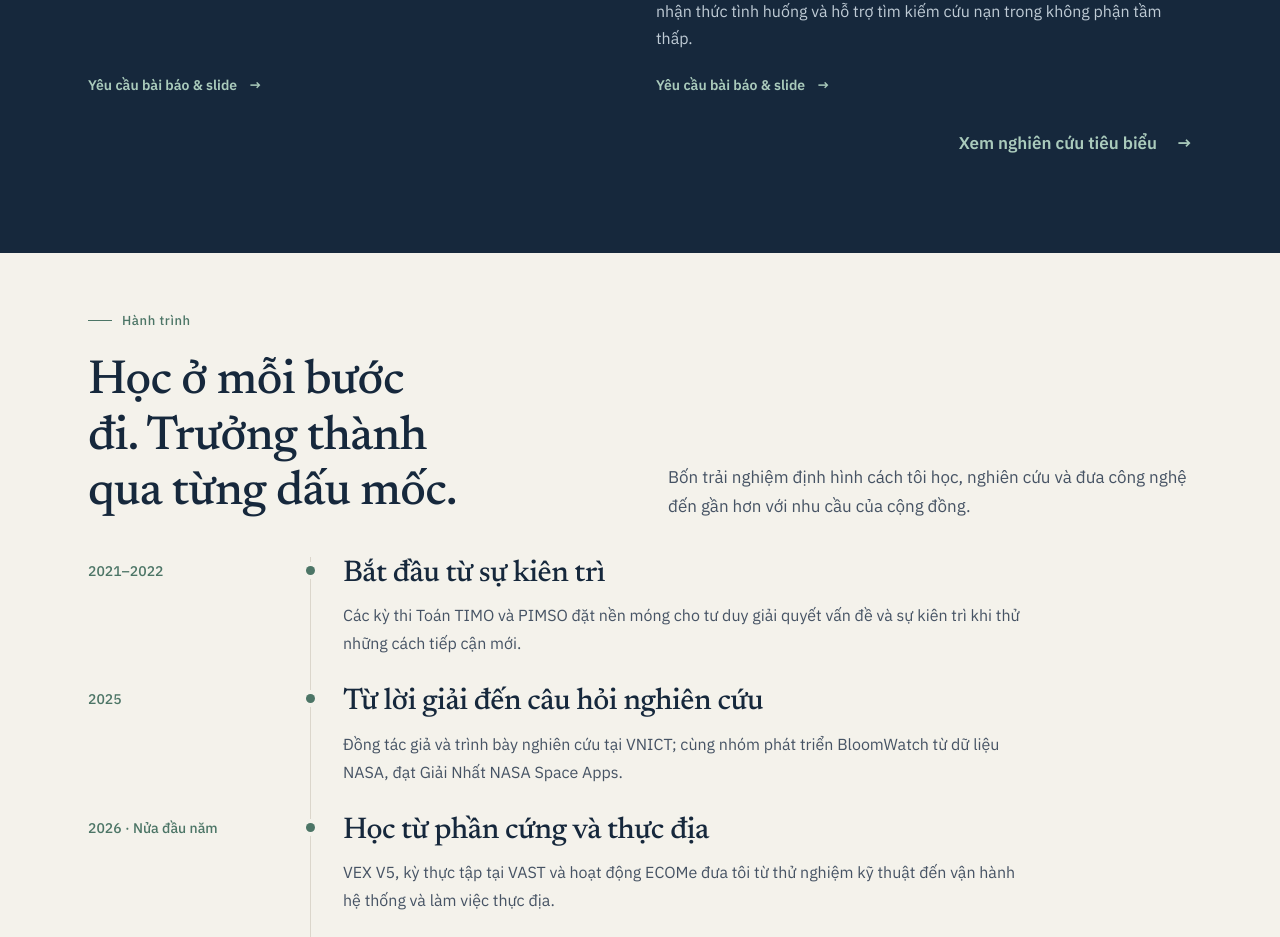
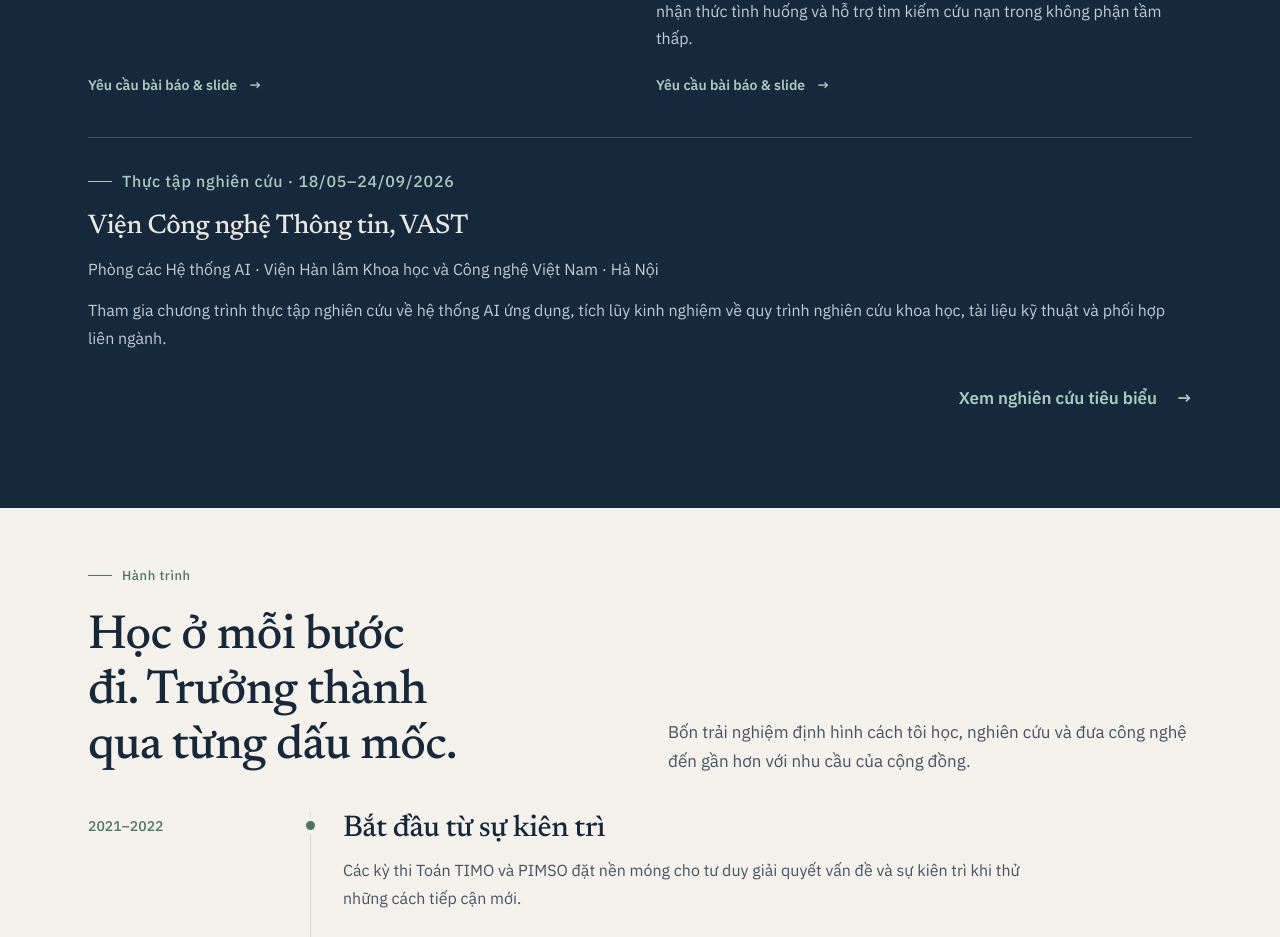
Before and after one commit to VuLeCoder/STEM-Sustainability-Portfolio, a Next.js app: page /vi/home in a window 1280 px wide. Shown: the part 4137-5074 px from the top of the page. Built offline with nearby package versions, Linux system fonts and the light colour scheme; no server answers; a web font is replaced by a local one.

Commit message:
feat(research): add research internship details and case studies to enhance portfolio

```diff
--- a/src/app/[locale]/home/home-editorial.css
+++ b/src/app/[locale]/home/home-editorial.css
@@ -257,3 +257,5 @@
 .home-page .home-evidence-image img { object-fit: contain; }
 .home-page .home-evidence-pending { padding: 64px 16px; text-align: center; color: var(--home-muted); }
 @media (prefers-reduced-motion: reduce) { .home-page .home-evidence-button { transition: none; } }
+
+.home-page .home-research-internship { margin-top: 40px; }
--- a/src/components/home-research.tsx
+++ b/src/components/home-research.tsx
@@ -39,6 +39,12 @@ export function HomeResearch({ locale }: { locale: Locale }) {
             </article>
           ))}
         </div>
+        <article className="home-about-card home-research-internship" data-reveal aria-labelledby="home-internship-title">
+          <p className="home-about-label">{vi ? "Thực tập nghiên cứu · 18/05–24/09/2026" : "Research internship · 18 May–24 Sep 2026"}</p>
+          <h3 id="home-internship-title">{vi ? "Viện Công nghệ Thông tin, VAST" : "Institute of Information Technology, VAST"}</h3>
+          <p>{vi ? "Phòng các Hệ thống AI · Viện Hàn lâm Khoa học và Công nghệ Việt Nam · Hà Nội" : "AI Systems Department · Vietnam Academy of Science and Technology · Hanoi"}</p>
+          <p>{vi ? "Tham gia chương trình thực tập nghiên cứu về hệ thống AI ứng dụng, tích lũy kinh nghiệm về quy trình nghiên cứu khoa học, tài liệu kỹ thuật và phối hợp liên ngành." : "A structured research internship focused on applied AI systems, building experience with scientific workflows, technical documentation, and interdisciplinary collaboration."}</p>
+        </article>
         <div className="home-content-section-footer">
           <Link className="home-content-section-link" href={`/${locale}/works#dual-image-reversible-data-hiding`}>{vi ? "Xem nghiên cứu tiêu biểu" : "View featured research"} <span aria-hidden="true">→</span></Link>
         </div>
--- a/src/components/work-card.tsx
+++ b/src/components/work-card.tsx
@@ -1,19 +1,17 @@
 import { WorkProjectActions } from "./work-project-actions";
-import Link from "next/link";
 import type { Locale } from "@/constants/common";
 import type { WorkItem } from "@/constants/works";
 
 export function WorkCard({ item, locale }: { item: WorkItem; locale: Locale }) {
   const vi = locale === "vi";
   const research = item.type === "research";
-  const href = item.href.startsWith("/") ? `/${locale}${item.href}` : item.href;
   return <article id={item.slug} className="works-card">
     <div className="works-card__body">
       <p className="works-meta"><span>{research ? (vi ? "Nghiên cứu" : "Research") : (vi ? "Dự án" : "Project")}</span>{item.year && <><span aria-hidden="true">·</span><span>{item.year}</span></>}</p>
       <h3>{item.title[locale]}</h3>
       <p className="works-card__description">{item.description[locale]}</p>
       <dl><div><dt>{research ? (vi ? "Đóng góp" : "Contribution") : (vi ? "Vai trò" : "Role")}</dt><dd>{item.role[locale]}</dd></div><div><dt>{research ? (vi ? "Nơi công bố" : "Publication") : (vi ? "Kết quả" : "Outcome")}</dt><dd>{item.result[locale]}</dd></div></dl>
-      {!research ? <WorkProjectActions item={item} locale={locale} /> : <Link className="works-card__link" href={href} target={item.external ? "_blank" : undefined} rel={item.external ? "noopener noreferrer" : undefined} aria-label={`${item.cta[locale]}: ${item.title[locale]}`}>{item.cta[locale]} <span aria-hidden="true">{item.external ? "↗" : "→"}</span></Link>}
+      <WorkProjectActions item={item} locale={locale} />
     </div>
   </article>;
 }
--- a/src/components/work-project-actions.tsx
+++ b/src/components/work-project-actions.tsx
@@ -1,6 +1,7 @@
 "use client";
 
 import Image from "next/image";
+import Link from "next/link";
 import { useEffect, useId, useRef, useState } from "react";
 import type { Locale } from "@/constants/common";
 import type { WorkItem } from "@/constants/works";
@@ -8,6 +9,8 @@ import { workCaseStudies, workPhotos } from "@/constants/work-case-studies";
 
 export function WorkProjectActions({ item, locale }: { item: WorkItem; locale: Locale }) {
   const vi = locale === "vi";
+  const research = item.type === "research";
+  const requestHref = item.href.startsWith("/") ? `/${locale}${item.href}` : item.href;
   const dialog = useRef<HTMLDialogElement>(null);
   const titleId = useId();
   const [mode, setMode] = useState<"study" | "photos" | null>(null);
@@ -32,12 +35,12 @@ export function WorkProjectActions({ item, locale }: { item: WorkItem; locale: L
     <div className="works-project-actions">
       {sections.length > 0 && <button type="button" className="works-action works-action--primary" onClick={() => setMode("study")} aria-haspopup="dialog">Case study <span aria-hidden="true">↗</span></button>}
       {photos.length > 0 && <button type="button" className="works-action" onClick={() => { setPhoto(0); setMode("photos"); }} aria-haspopup="dialog">{vi ? "Ảnh" : "Photos"} <span>{photos.length}</span></button>}
-      {externalHref && <a className="works-action" href={externalHref} target="_blank" rel="noopener noreferrer">{vi ? "Link ngoài" : "External link"} <span aria-hidden="true">↗</span></a>}
+      {research ? <Link className="works-action" href={requestHref} target={item.external ? "_blank" : undefined} rel={item.external ? "noopener noreferrer" : undefined} aria-label={`${item.cta[locale]}: ${item.title[locale]}`}>{item.cta[locale]} <span aria-hidden="true">{item.external ? "↗" : "→"}</span></Link> : externalHref && <a className="works-action" href={externalHref} target="_blank" rel="noopener noreferrer">{vi ? "Link ngoài" : "External link"} <span aria-hidden="true">↗</span></a>}
     </div>
     <dialog ref={dialog} className={`works-dialog${mode === "photos" ? " works-dialog--photos" : ""}`} aria-labelledby={titleId} onCancel={() => setMode(null)} onClose={() => setMode(null)} onClick={event => { if (event.target === event.currentTarget) { const rect = event.currentTarget.getBoundingClientRect(); if (event.clientX < rect.left || event.clientX > rect.right || event.clientY < rect.top || event.clientY > rect.bottom) setMode(null); } }}>
       <div className="works-dialog__bar"><>{mode === "photos" ? <h2 id={titleId} className="works-dialog__photo-title"><strong>{item.title[locale]}</strong><span> - Photo gallery</span></h2> : <span>Case study</span>}</><button type="button" onClick={() => setMode(null)} aria-label={vi ? "Đóng popup" : "Close dialog"}>{vi ? "Đóng" : "Close"} <span aria-hidden="true">×</span></button></div>
       <div className="works-dialog__content">
-        {mode === "study" && <header className="works-dialog__header"><p className="works-kicker">{vi ? "Dự án" : "Project"}{item.year ? ` · ${item.year}` : ""}</p><h2 id={titleId}>{item.title[locale]}</h2>{mode === "study" && <p>{item.description[locale]}</p>}</header>}
+        {mode === "study" && <header className="works-dialog__header"><p className="works-kicker">{item.type === "research" ? (vi ? "Nghiên cứu" : "Research") : (vi ? "Dự án" : "Project")}{item.year ? ` · ${item.year}` : ""}</p><h2 id={titleId}>{item.title[locale]}</h2>{mode === "study" && <p>{item.description[locale]}</p>}</header>}
         {mode === "study" && <div className="works-study">{sections.map((section, index) => <section key={index} className="works-study__section"><span className="works-study__number" aria-hidden="true">{String(index + 1).padStart(2, "0")}</span><div><h3>{section.title[locale]}</h3><p>{section.body[locale]}</p></div></section>)}</div>}
         {mode === "photos" && photos.length > 0 && <div className="works-gallery"><div className="works-gallery__image"><Image src={photos[photo]} alt={`${item.title[locale]} — ${vi ? "ảnh" : "photo"} ${photo + 1}`} fill sizes="(max-width: 767px) 90vw, 800px" style={{ objectFit: "contain" }} /></div><div className="works-gallery__controls"><button type="button" disabled={photo === 0} onClick={() => setPhoto(value => value - 1)} aria-label={vi ? "Ảnh trước" : "Previous photo"}>←</button><p role="status" aria-live="polite">{photo + 1} / {photos.length}</p><button type="button" disabled={photo === photos.length - 1} onClick={() => setPhoto(value => value + 1)} aria-label={vi ? "Ảnh tiếp theo" : "Next photo"}>→</button></div></div>}
       </div>
--- a/src/constants/work-case-studies.ts
+++ b/src/constants/work-case-studies.ts
@@ -1,6 +1,110 @@
 import type { Localized } from "./common";
 
 export const workCaseStudies: Record<string, { title: Localized<string>; body: Localized<string> }[]> = {
+  "dual-image-reversible-data-hiding": [
+    {
+      "title": {
+        "vi": "Bối cảnh & vấn đề",
+        "en": "Problem"
+      },
+      "body": {
+        "vi": "Nghiên cứu hướng tới tăng dung lượng nhúng dữ liệu trong ảnh để phục vụ xác thực nội dung số, đồng thời duy trì khả năng khôi phục ảnh gốc.",
+        "en": "The research addresses increasing embedding capacity for digital-content authentication while preserving recovery of the original image."
+      }
+    },
+    {
+      "title": {
+        "vi": "Vai trò của tôi",
+        "en": "My role"
+      },
+      "body": {
+        "vi": "Là đồng tác giả, em tham gia đánh giá thực nghiệm, phân tích dữ liệu, đóng góp vào bài viết và trình bày nghiên cứu tại hội nghị.",
+        "en": "As a co-author, I contributed to experimental evaluation, data analysis, and the paper, and presented the research at the conference."
+      }
+    },
+    {
+      "title": {
+        "vi": "Phương pháp & hướng tiếp cận",
+        "en": "Method & approach"
+      },
+      "body": {
+        "vi": "Bài báo đề xuất phương pháp giấu tin thuận nghịch trên ảnh kép cải tiến, nhằm tăng dung lượng nhúng trong khi vẫn bảo đảm khôi phục hoàn hảo ảnh gốc.",
+        "en": "The paper proposes an improved dual-image reversible data-hiding method that increases embedding capacity while preserving perfect recovery of the original image."
+      }
+    },
+    {
+      "title": {
+        "vi": "Kết quả",
+        "en": "Result"
+      },
+      "body": {
+        "vi": "Nghiên cứu được công bố và trình bày tại VNICT 2025 — Hội nghị Quốc gia lần thứ 28 về Một số vấn đề chọn lọc của Công nghệ Thông tin và Truyền thông, tháng 11/2025 tại Ninh Bình.",
+        "en": "The research was published and presented at VNICT 2025, the 28th National Conference on Selected ICT Problems, in November 2025 in Ninh Binh."
+      }
+    },
+    {
+      "title": {
+        "vi": "Kinh nghiệm nghiên cứu",
+        "en": "Research experience"
+      },
+      "body": {
+        "vi": "Quá trình nghiên cứu giúp em tích lũy kinh nghiệm viết kỹ thuật, lập luận thực nghiệm, trình bày học thuật và trao đổi khoa học với những người cùng lĩnh vực.",
+        "en": "The research gave me early experience in technical writing, experimental reasoning, academic presentation, and scientific communication with peers."
+      }
+    }
+  ],
+  "uav-gcs-framework": [
+    {
+      "title": {
+        "vi": "Bối cảnh & vấn đề",
+        "en": "Problem"
+      },
+      "body": {
+        "vi": "Nghiên cứu hướng tới việc kết hợp UAV, trạm điều khiển mặt đất và AI để nâng cao nhận thức tình huống và hỗ trợ tìm kiếm cứu nạn trong không phận tầm thấp.",
+        "en": "The research explores combining UAVs, ground control stations, and AI to improve situational awareness and support search-and-rescue in low-altitude airspace."
+      }
+    },
+    {
+      "title": {
+        "vi": "Vai trò của tôi",
+        "en": "My role"
+      },
+      "body": {
+        "vi": "Em tham gia với vai trò đồng tác giả, cùng viết bài, tham gia thực nghiệm và trình bày nghiên cứu tại hội thảo.",
+        "en": "As a co-author, I helped write the paper, took part in experiments, and presented the research at the conference."
+      }
+    },
+    {
+      "title": {
+        "vi": "Phương pháp & hướng tiếp cận",
+        "en": "Method & approach"
+      },
+      "body": {
+        "vi": "Bài báo đề xuất khung tích hợp UAV và trạm điều khiển mặt đất sử dụng AI cho nhận thức tình huống và tìm kiếm cứu nạn, hướng tới triển khai UTM trong không phận tầm thấp.",
+        "en": "The paper proposes an AI-integrated UAV and ground-control-station framework for situational awareness and search-and-rescue, toward UTM deployment in low-altitude airspace."
+      }
+    },
+    {
+      "title": {
+        "vi": "Kết quả",
+        "en": "Result"
+      },
+      "body": {
+        "vi": "Nghiên cứu được trình bày tại Hội thảo Quốc gia về Hành lang bay và Quản lý không gian tầm thấp tại Hà Nội.",
+        "en": "The research was presented at the National Conference on Flight Corridors and Low-Altitude Airspace Management in Hanoi."
+      }
+    },
+    {
+      "title": {
+        "vi": "Kinh nghiệm nghiên cứu",
+        "en": "Research experience"
+      },
+      "body": {
+        "vi": "Các công việc em tham gia trải từ cùng xây dựng bài viết, thực nghiệm đến trình bày một hướng ứng dụng AI trong hệ thống UAV và hỗ trợ tìm kiếm cứu nạn.",
+        "en": "My involvement spanned co-writing, experiments, and presenting an application of AI to UAV systems and search-and-rescue support."
+      }
+    }
+  ],
   "safestride": [
     {
       "title": {
@@ -264,6 +368,9 @@ export const workCaseStudies: Record<string, { title: Localized<string>; body: L
 };
 
 export const workPhotos: Record<string, string[]> = {
+  "dual-image-reversible-data-hiding": [
+    "/images/work/dual-image/vnict-presentation.jpeg"
+  ],
   "safestride": [
     "/images/work/safestride/wico-gold-award.jpeg"
   ],
```
